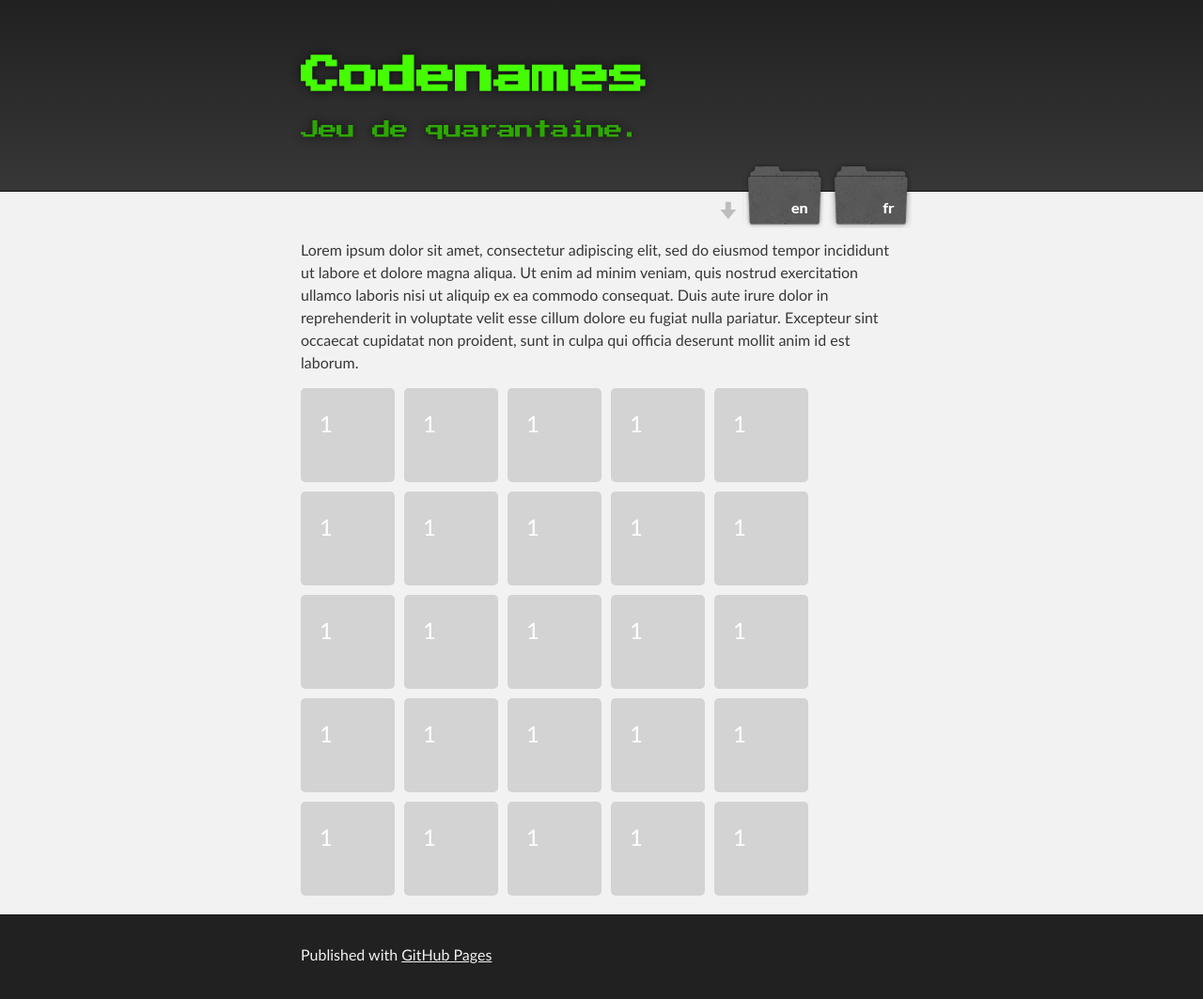
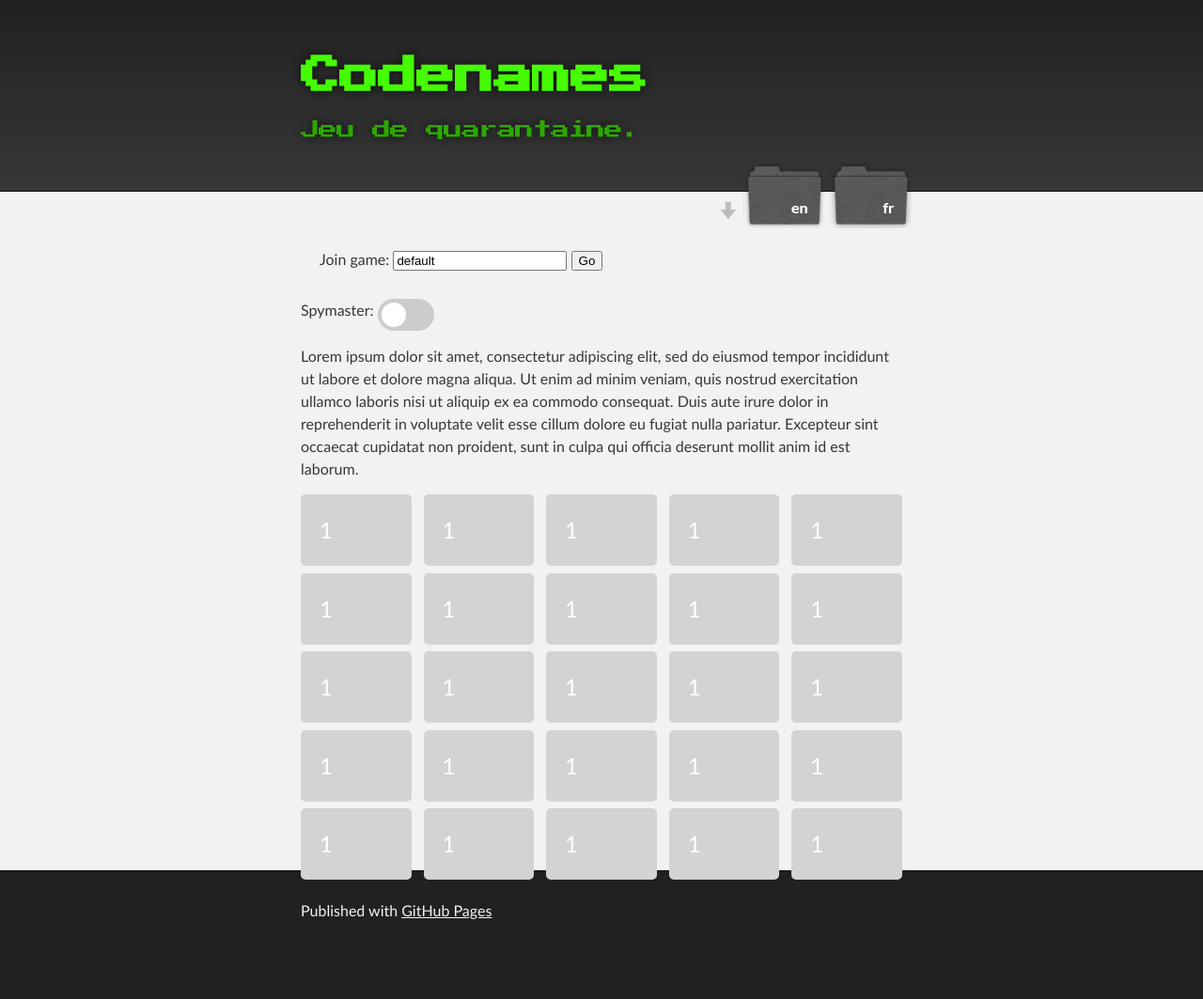
Before and after one commit to HVLepage/codenames, a Jekyll site: the page built from index.md, in a window 1280 px wide. Shown: the whole page at 94% size. Built offline with Jekyll 4.4.1, drawn with Linux system fonts in a browser that asks for light colours; after the commit the page ends 1016 px from its top, so only the background shows below that.

Commit message:
Style updates

```diff
--- a/_config.yml
+++ b/_config.yml
@@ -2,5 +2,5 @@
 description: Jeu de quarantaine.
 baseurl: "/codenames"
 show_downloads: true
-google_analytics:
+google_analytics: UA-122351166-1
 theme: jekyll-theme-slate
--- a/_layouts/default.html
+++ b/_layouts/default.html
@@ -22,12 +22,12 @@
           <h1 id="project_title">{{ site.title | default: site.github.repository_name }}</h1>
           <h2 id="project_tagline">{{ site.description | default: site.github.project_tagline }}</h2>
 
-          {% if site.show_downloads %}
+          <!-- {% if site.show_downloads %} -->
             <section id="downloads">
-              <a class="zip_download_link" href="{{ site.github.zip_url }}">Download this project as a .zip file</a>
-              <a class="tar_download_link" href="{{ site.github.tar_url }}">Download this project as a tar.gz file</a>
+              <a class="zip_download_link" href="?FR">Fr</a>
+              <a class="tar_download_link" href="#EN">En</a>
             </section>
-          {% endif %}
+          <!-- {% endif %} -->
         </header>
     </div>
 
@@ -58,5 +58,9 @@
         ga('send', 'pageview');
       </script>
     {% endif %}
+
+    <script src="../codenames/js/codenames.js"></script>
+
+
   </body>
 </html>
--- a/_sass/codenames.scss
+++ b/_sass/codenames.scss
@@ -11,10 +11,79 @@
   }
 
   .wrapper {
-    width: 600px;
+    width: 100%;
     display: grid;
-    grid-gap: 10px;
-    grid-template-columns: repeat(5, 100px);
-    grid-template-rows: repeat(5, 100px);
+    grid-gap: 2%;
+    grid-template-columns: repeat(5, 18.4%);
+    grid-template-rows: repeat(5, auto);
     grid-auto-flow: column;
   }
+
+
+
+
+
+/*******************************************************************************
+Spymaster switch
+*******************************************************************************/
+
+
+  .switch {
+    position: relative;
+    display: inline-block;
+    width: 60px;
+    height: 34px;
+  }
+
+  .switch input {
+    opacity: 0;
+    width: 0;
+    height: 0;
+  }
+
+  .slider {
+    position: absolute;
+    cursor: pointer;
+    top: 0;
+    left: 0;
+    right: 0;
+    bottom: 0;
+    background-color: #ccc;
+    -webkit-transition: .4s;
+    transition: .4s;
+  }
+
+  .slider:before {
+    position: absolute;
+    content: "";
+    height: 26px;
+    width: 26px;
+    left: 4px;
+    bottom: 4px;
+    background-color: white;
+    -webkit-transition: .4s;
+    transition: .4s;
+  }
+
+  input:checked + .slider {
+    background-color: #2196F3;
+  }
+
+  input:focus + .slider {
+    box-shadow: 0 0 1px #2196F3;
+  }
+
+  input:checked + .slider:before {
+    -webkit-transform: translateX(26px);
+    -ms-transform: translateX(26px);
+    transform: translateX(26px);
+  }
+
+  /* Rounded sliders */
+  .slider.round {
+    border-radius: 34px;
+  }
+
+  .slider.round:before {
+    border-radius: 50%;
+  }
--- a/index.md
+++ b/index.md
@@ -1,6 +1,20 @@
 ---
 layout: default
 ---
+
+<form>
+  <label for="gname">Join game:</label>
+  <input type="text" id="gname" name="gname" value="default">
+  <input type="button" onclick="joinGame()" value="Go">
+</form>
+
+Spymaster:
+<label class="switch">
+  <input type="checkbox" id="spyCheck" onclick="spymaster();">
+  <span class="slider round"></span>
+</label>
+
+
 
 Lorem ipsum dolor sit amet, consectetur adipiscing elit, sed do eiusmod tempor incididunt ut labore et dolore magna aliqua. Ut enim ad minim veniam, quis nostrud exercitation ullamco laboris nisi ut aliquip ex ea commodo consequat. Duis aute irure dolor in reprehenderit in voluptate velit esse cillum dolore eu fugiat nulla pariatur. Excepteur sint occaecat cupidatat non proident, sunt in culpa qui officia deserunt mollit anim id est laborum.
 
```
